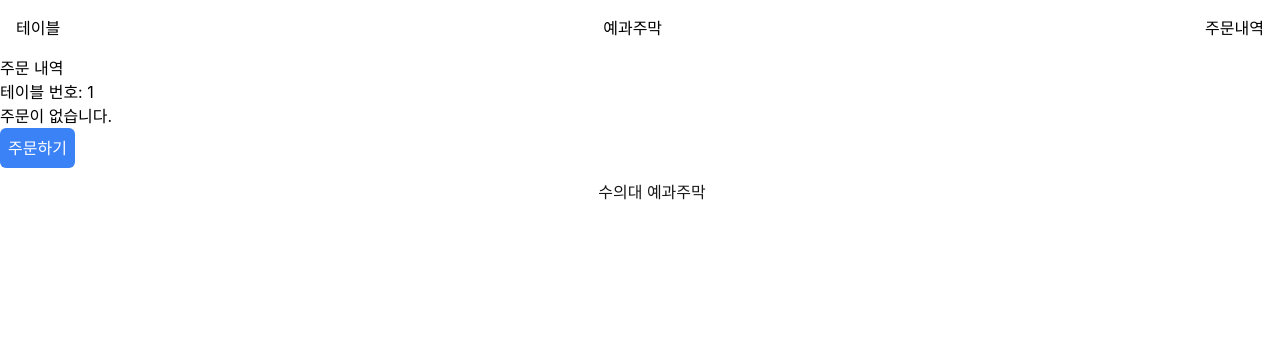
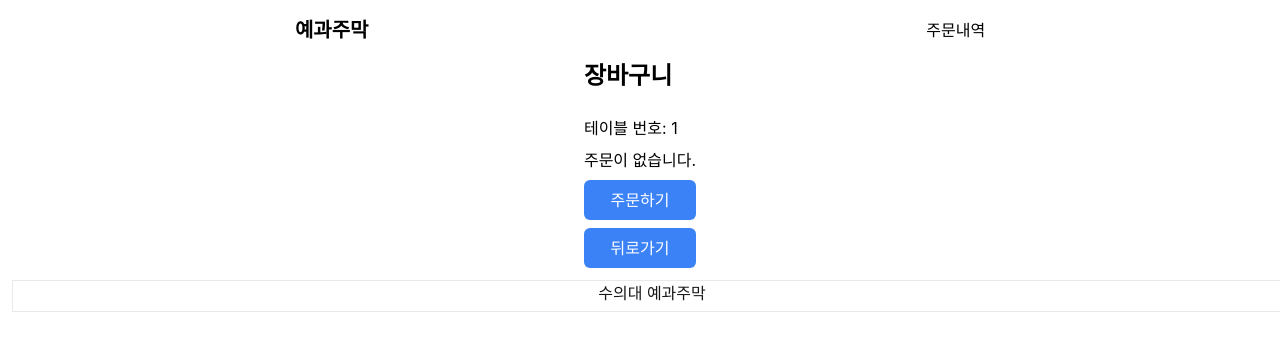
Before and after one commit to infochoido/QRsys, a React (Create React App) app: page /order/summary/1 in a window 1280 px wide. Shown: the top 350 px of the page. Built offline with nearby package versions, Linux system fonts and the light colour scheme; the HTML template or start-up script is replaced by a standard one.

Commit message:
장바구니 수정

```diff
--- a/src/App.js
+++ b/src/App.js
@@ -13,7 +13,7 @@ function App() {
     <RecoilRoot>
       <Router>
         <div className="App">
-          <section className='relative z-50'>
+            <section className=" flex flex-col items-center w-full">
             <Routes>
               <Route path="/order/:tableId" element={<><Header /><OrderPage /></>} />
               <Route path="/order/summary/:tableId" element={<><Header /><OrderSummary /></>} />
--- a/src/components/footer.jsx
+++ b/src/components/footer.jsx
@@ -1,6 +1,6 @@
 export default function Footer() {
     return (
-        <div className="w-screen text-center opacity-90 h-8 m-3 z-0">
+        <div className="w-screen text-center opacity-90 h-8 m-3 z-0 border border-top ">
             수의대 예과주막
         </div>
     );
--- a/src/components/header.jsx
+++ b/src/components/header.jsx
@@ -4,9 +4,9 @@ import { Link, useParams } from 'react-router-dom';
 export default function Header() {
     const {tableId} = useParams();
     return (
-        <div className="flex flex-row justify-between items-center w-screen p-4">
-            <div>테이블</div>
-            <div>예과주막</div>
+        <div className="flex flex-row justify-around items-center w-screen p-4">
+
+            <div className='font-black text-xl'>예과주막</div>
             <Link to={`/order/ordered/${tableId}`} className="cursor-pointer">주문내역</Link>
         </div>
     );
--- a/src/components/orderBTN.jsx
+++ b/src/components/orderBTN.jsx
@@ -32,14 +32,15 @@ export default function OrderBTN() {
                     // 기존 주문이 있으면 수량만 증가
                     updatedOrders[existingOrderIndex].quantity += order.quantity;
                 } else {
-                    // 기존 주문이 없으면 새로운 주문 추가
+                    // 기존 주문이 없으면 새로운 주문 추가 (price도 포함)
                     updatedOrders.push({ ...order }); // 객체 복사하여 추가
                 }
             });
 
-            // Firestore에 업데이트된 주문 데이터 저장
+            // Firestore에 업데이트된 주문 데이터 저장 (가격도 포함)
             await setDoc(tableRef, {
                 orders: updatedOrders, // 최종 주문 데이터 추가
+                totalPrice: updatedOrders.reduce((total, order) => total + (order.price * order.quantity), 0), // 총 가격 계산
             });
 
             console.log("주문이 Firestore에 저장되었습니다.");
--- a/src/components/orderSummaryBTN.jsx
+++ b/src/components/orderSummaryBTN.jsx
@@ -1,16 +1,22 @@
 import { useNavigate, useParams } from 'react-router-dom';
+import { useRecoilValue } from 'recoil';
+import { orderState } from '../state/state'; // 주문 상태를 recoil에서 가져옴
 
 export default function OrderSummaryBTN() {
     const navigate = useNavigate();
-    const { tableId } = useParams(); // Get the table ID from the URL
+    const { tableId } = useParams(); // URL에서 테이블 ID 가져오기
+    const orders = useRecoilValue(orderState); // 주문 목록 상태 가져오기
+
+    // 주문 종류의 수 계산 (orders 배열의 길이로 계산)
+    const uniqueItemsCount = orders.length;
 
     const handleClick = () => {
-        navigate(`/order/summary/${tableId}`); // Navigate to the summary page
+        navigate(`/order/summary/${tableId}`); // 요약 페이지로 이동
     };
 
     return (
-        <button onClick={handleClick} className="bg-blue-500 text-white p-2 rounded-md z-50">
-            장바구니 보기
+        <button onClick={handleClick} className="bg-blue-500 text-white py-2 px-8 rounded-md z-50">
+            장바구니 보기 ({uniqueItemsCount})
         </button>
     );
 }
--- a/src/pages/order.jsx
+++ b/src/pages/order.jsx
@@ -1,8 +1,6 @@
-// src/pages/OrderPage.js
 import { useParams } from 'react-router-dom';
 import Menu from "../components/menu";
 import OrderSummaryBTN from "../components/orderSummaryBTN";
-import OrderSummary from "./orderSummary";
 import { useRecoilValue, useSetRecoilState } from 'recoil';
 import { orderState } from '../state/state';
 import { useState } from 'react';
@@ -16,12 +14,12 @@ import udonImg from "../menu_image/food_example.jpg"; // 우동 이미지
 import sausageImg from "../menu_image/food_example.jpg"; // 소세지 이미지
 
 const menuItems = [
-    { src: ramenImg, name: "라면" },
-    { src: kimbapImg, name: "김밥" },
-    { src: tteokbokkiImg, name: "떡볶이" },
-    { src: friedImg, name: "튀김" },
-    { src: udonImg, name: "우동" },
-    { src: sausageImg, name: "소세지" },
+    { src: ramenImg, name: "라면", price: 3000 },
+    { src: kimbapImg, name: "김밥", price: 5000 },
+    { src: tteokbokkiImg, name: "떡볶이", price: 7000 },
+    { src: friedImg, name: "튀김", price: 10000 },
+    { src: udonImg, name: "우동", price: 5500 },
+    { src: sausageImg, name: "소세지", price: 2000 },
 ];
 
 export default function OrderPage() {
@@ -29,36 +27,31 @@ export default function OrderPage() {
     const setOrders = useSetRecoilState(orderState);
     const isOrderAvailable = orders.length > 0;
 
-    // showButtons 상태 추가
-    const [showButtons, setShowButtons] = useState(false);
     const addOrder = (newOrder) => {
         setOrders((prevOrders) => {
-            // 메뉴 이름이 같은 주문을 찾아 수량 추가 , 여기서 firestore 추가
             const existingOrder = prevOrders.find(order => order.name === newOrder.name);
             if (existingOrder) {
-                // 수량을 업데이트
+                // 수량 업데이트
                 return prevOrders.map(order =>
                     order.name === newOrder.name
                     ? { ...order, quantity: order.quantity + newOrder.quantity }
                     : order
                 );
             }
-            return [...prevOrders, newOrder];
+            // 새로운 주문 추가 시 price 포함
+            return [...prevOrders, { ...newOrder, price: newOrder.price }];
         });
     };
 
     return (
         <>
-        <div className={`grid ${showButtons ? 'grid-rows-5' : 'grid-rows-4'} grid-cols-2 gap-4 gap-y-1 p-4 border border-gray-300 rounded-md z-50`}>
+        <div className={`grid ${isOrderAvailable ? 'grid-rows-5' : 'grid-rows-4'} grid-cols-2 gap-4 gap-y-1 p-4 border border-gray-300 rounded-md z-50`}>
             {menuItems.map((item, index) => (
                 <div key={index}>
-                <Menu imageSrc={item.src} name={item.name} addOrder={addOrder} />
-            </div>
+                    <Menu imageSrc={item.src} name={item.name} addOrder={addOrder} price={item.price} />
+                </div>
             ))}
 
-
-
-            {/* 고정된 장바구니 버튼 */}
             {isOrderAvailable && (
                 <div className="fixed bottom-6 left-1/2 transform -translate-x-1/2 z-999">
                     <OrderSummaryBTN />
--- a/src/pages/orderComplete.jsx
+++ b/src/pages/orderComplete.jsx
@@ -9,8 +9,8 @@ export default function OrderComplete(){
     }
 
     return(
-        <div>
-            <h1>주문이 완료되었습니다.</h1>
+        <div className="flex flex-col gap-2">
+            <h1 className="text-xl font-bold my-2">주문이 완료되었습니다.</h1>
             <p>테이블 번호 : {tableId} </p>
             <button onClick={handleInitialClick} className="bg-blue-500 text-white p-2 rounded-md">처음으로</button>
         </div>
--- a/src/pages/orderSummary.jsx
+++ b/src/pages/orderSummary.jsx
@@ -1,27 +1,45 @@
-// src/pages/OrderSummary.js
 import { useRecoilValue } from 'recoil';
 import { orderState } from '../state/state';
-import { useParams } from 'react-router-dom';
+import { useParams, useNavigate } from 'react-router-dom';
 import OrderBTN from '../components/orderBTN';
 
 export default function OrderSummary() {
-    const orders = useRecoilValue(orderState); // 주문 상태를 recoil 가져오기
-    const { tableId } = useParams(); // tableId를 추출
+    const orders = useRecoilValue(orderState); // 주문 상태를 recoil에서 가져오기
+    const { tableId } = useParams(); // tableId 추출
+    const navigate = useNavigate();
+
+    const handleInitialClick = () => {
+        navigate(`/order/${tableId}`);
+    }
+
+    // 총가격 계산
+    const totalPrice = orders.reduce((total, order) => total + (order.price * order.quantity), 0);
 
     return (
-        <div>
-            <h2>주문 내역</h2>
+        <div className='flex-col flex gap-2'>
+            <h2 className="text-2xl font-bold mb-4">장바구니</h2>
             <p>테이블 번호: {tableId}</p>
+
             {orders.length > 0 ? ( // 주문이 있을 경우
-                orders.map((order, index) => (
-                    <div key={index}>
-                        <span>{order.name}: {order.quantity}</span>
+                <>
+                    {orders.map((order, index) => (
+                        <div key={index} className="flex justify-between">
+                            <span>{order.name} ( 수량 {order.quantity} ) </span>
+                            <span> : {order.price * order.quantity} 원</span> {/* 메뉴별 가격 표시 */}
+                        </div>
+                    ))}
+                    <div className="m-2 text-lg font-bold">
+                        총가격: {totalPrice} 원
                     </div>
-                ))
+                </>
             ) : (
                 <p>주문이 없습니다.</p>
             )}
-            <OrderBTN /> {/* 주문 버튼 추가 */}
+
+            <OrderBTN />
+            <button onClick={handleInitialClick} className="bg-blue-500 text-white p-2 rounded-md">
+                뒤로가기
+            </button>
         </div>
     );
 }
--- a/src/pages/orderedList.jsx
+++ b/src/pages/orderedList.jsx
@@ -12,6 +12,8 @@ export default function OrderedList() {
     const handleInitialClick=()=>{
         navigate(`/order/${tableId}`)
     }
+
+    const totalPrice = orders.reduce((total, order) => total + (order.price * order.quantity), 0);
 
     useEffect(() => {
         const fetchOrders = async () => {
@@ -34,18 +36,28 @@ export default function OrderedList() {
     }, [tableId]); // tableId가 변경될 때마다 호출
 
     return (
-        <div>
-            <h2>주문 내역</h2>
+        <div className="flex flex-col w-screen  items-center min-h-screen gap-2">
+            <h2 className="text-2xl font-bold mb-4">주문 내역</h2>
             {orders.length > 0 ? (
                 orders.map((order, index) => (
-                    <div key={index}>
-                        <span>{order.name}: {order.quantity}</span>
+                    <>
+                    <div key={index} className="mb-2">
+                        <span>{order.name} ( 수량: {order.quantity} ): {order.price}원 </span>
+
                     </div>
+
+                 </>
                 ))
             ) : (
-                <p>주문 내역이 없습니다.</p>
+                <p className="mb-4">주문 내역이 없습니다.</p>
             )}
-            <button onClick={handleInitialClick} className="bg-blue-500 text-white p-2 rounded-md">처음으로</button>
+            <div className="m-2 text-lg font-bold">
+                    총가격: {totalPrice} 원
+                 </div>
+            <button onClick={handleInitialClick} className="bg-blue-500 text-white p-2 rounded-md">
+                처음으로
+            </button>
         </div>
+
     );
 }
```
Also changed, not shown: src/components/menu.jsx (+9 -8 lines), src/components/homeBTN.jsx (added).
